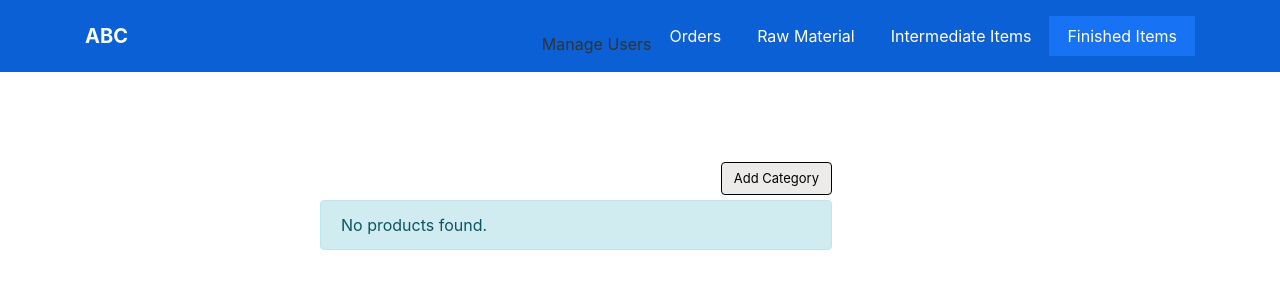
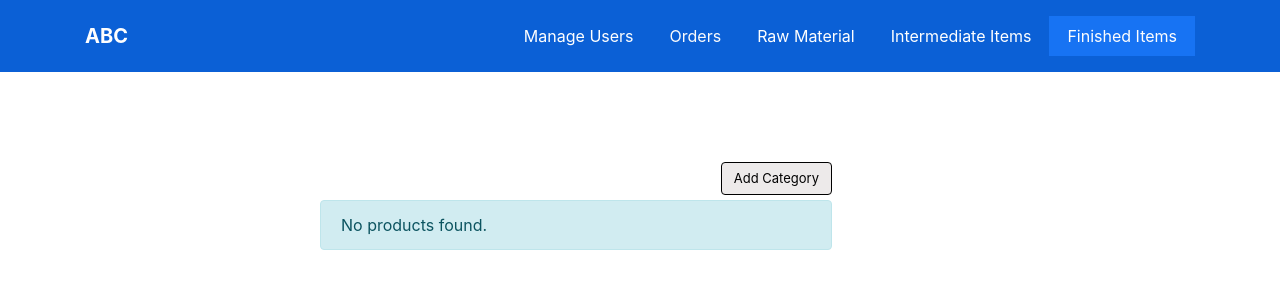
Before and after one commit to madhavgoyal98/InventoryManagementSystem, a PHP site: page /admin_finished_items.php in a window 1280 px wide. Shown: the top 300 px of the page. Run offline with PHP 8.4, Linux system fonts and the light colour scheme; data that the repository does not hold is empty.

Commit message:
fixed font in navbar

```diff
--- a/admin_finished_items/admin_finished_items.php
+++ b/admin_finished_items/admin_finished_items.php
@@ -54,7 +54,7 @@
 
 				<div class="collapse navbar-collapse" id="navcol-1">
                     <ul class="nav navbar-nav ml-auto">
-						<li class="nav-item" role="presentation"><a class="nav-link" href="#" style="color:rgb(254,254,254);"></a>Manage Users</li>
+						<li class="nav-item" role="presentation"><a class="nav-link" href="#" style="color:rgb(254,254,254);">Manage Users</a></li>
                         <li class="nav-item" role="presentation"><a class="nav-link" href="#" style="color:rgb(251,251,252);">Orders</a></li>
                         <li class="nav-item" role="presentation"><a class="nav-link" href="#" style="color:rgb(254,254,254);">Raw Material</a></li>
                         <li class="nav-item" role="presentation"><a class="nav-link" href="#" style="color:rgb(255,255,255);">Intermediate Items</a></li>
--- a/admin_intermediate_items/admin_intermediate_items.php
+++ b/admin_intermediate_items/admin_intermediate_items.php
@@ -54,7 +54,7 @@
 
 				<div class="collapse navbar-collapse" id="navcol-1">
                     <ul class="nav navbar-nav ml-auto">
-						<li class="nav-item" role="presentation"><a class="nav-link" href="#" style="color:rgb(255,255,255);"></a>Manage Users</li>
+						<li class="nav-item" role="presentation"><a class="nav-link" href="#" style="color:rgb(255,255,255);">Manage Users</a></li>
                         <li class="nav-item" role="presentation"><a class="nav-link" href="#" style="color:rgb(251,251,252);">Orders</a></li>
                         <li class="nav-item" role="presentation"><a class="nav-link" href="#" style="color:rgb(254,254,254);">Raw Material</a></li>
 
--- a/admin_orders/admin_orders.php
+++ b/admin_orders/admin_orders.php
@@ -55,7 +55,7 @@
 				<div class="collapse navbar-collapse" id="navcol-1">
                     <ul class="nav navbar-nav ml-auto">
 
-                        <li class="nav-item" role="presentation"><a class="nav-link" href="#" style="color:rgb(251,251,252);"></a>Manage Users</li>
+                        <li class="nav-item" role="presentation"><a class="nav-link" href="#" style="color:rgb(251,251,252);">Manage Users</a></li>
                         <li class="nav-item" role="presentation" style="background-color:#1773f3;"><a class="nav-link" href="#" style="color:rgb(253,253,253);">Orders</a></li>
 						<li class="nav-item" role="presentation"><a class="nav-link" href="#" style="color:rgb(254,254,254);">Raw Material</a></li>
                         <li class="nav-item" role="presentation"><a class="nav-link" href="#" style="color:rgb(255,255,255);">Intermediate Items</a></li>
--- a/admin_raw_material/admin_raw_material.php
+++ b/admin_raw_material/admin_raw_material.php
@@ -58,7 +58,7 @@
 
                         <li class="nav-item" role="presentation"><a class="nav-link" href="#" style="color:rgb(254,254,254);">Manage Users</a></li>
                         <li class="nav-item" role="presentation"><a class="nav-link" href="#" style="color:rgb(251,251,252);">Orders</a></li>
-						<li class="nav-item" role="presentation" style="background-color:#1773f3;"><a class="nav-link" href="#" style="color:rgb(253,253,253);"></a>Raw Material</li>
+						<li class="nav-item" role="presentation" style="background-color:#1773f3;"><a class="nav-link" href="#" style="color:rgb(253,253,253);">Raw Material</a></li>
 						<li class="nav-item" role="presentation"><a class="nav-link" href="#" style="color:rgb(255,255,255);">Intermediate Items</a></li>
                         <li class="nav-item" role="presentation"><a class="nav-link" href="#" style="color:rgb(254,254,254);">Finished Items</a></li>
                     </ul>
--- a/worker_raw_material/worker_raw_material.php
+++ b/worker_raw_material/worker_raw_material.php
@@ -58,7 +58,7 @@
 
 
                         <li class="nav-item" role="presentation"><a class="nav-link" href="#" style="color:rgb(251,251,252);">Orders</a></li>
-						<li class="nav-item" role="presentation" style="background-color:#1773f3;"><a class="nav-link" href="#" style="color:rgb(253,253,253);"></a>Raw Material</li>
+						<li class="nav-item" role="presentation" style="background-color:#1773f3;"><a class="nav-link" href="#" style="color:rgb(253,253,253);">Raw Material</a></li>
 						<li class="nav-item" role="presentation"><a class="nav-link" href="#" style="color:rgb(255,255,255);">Intermediate Items</a></li>
                         <li class="nav-item" role="presentation"><a class="nav-link" href="#" style="color:rgb(254,254,254);">Finished Items</a></li>
                     </ul>
```
